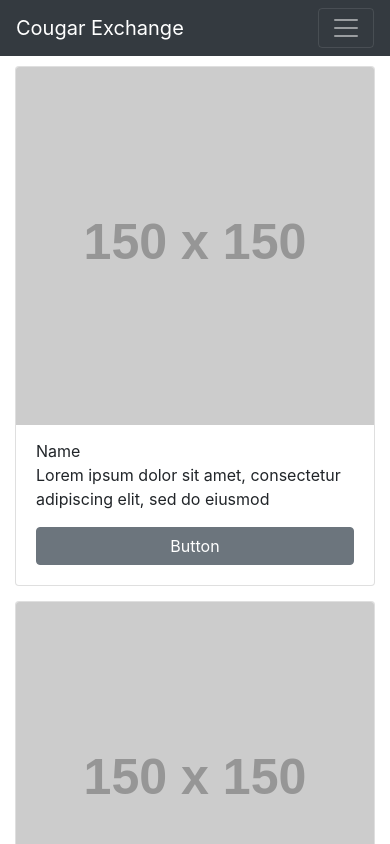
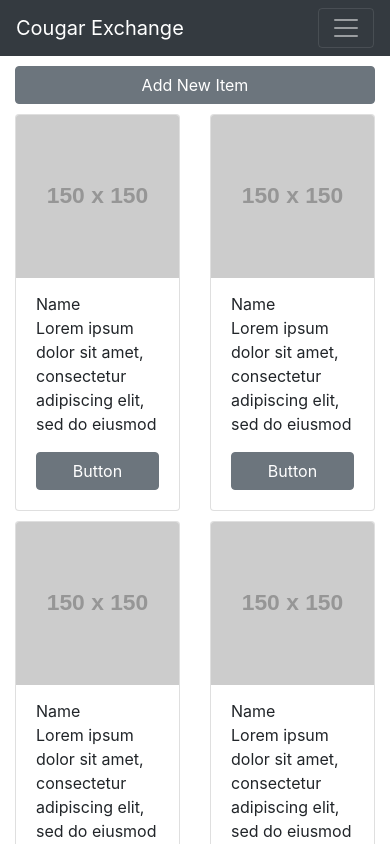
Before and after one commit to Usman0111/Cougar-Exchange, a React (Create React App) app in the folder client/: page /myItems in a window 390 px wide. Shown: the top 844 px of the page. Built offline with nearby package versions, Linux system fonts and the light colour scheme.

Commit message:
added modal and fixed responsiveness issue

```diff
--- a/client/src/pages/MyItems/Item.js
+++ b/client/src/pages/MyItems/Item.js
@@ -10,7 +10,7 @@ import {
 
 const Item = props => {
   return (
-    <Card>
+    <Card style={{ marginTop: "10px" }}>
       <CardImg
         top
         width="100%"
--- a/client/src/pages/MyItems/ItemList.js
+++ b/client/src/pages/MyItems/ItemList.js
@@ -1,21 +1,59 @@
-import React from "react";
-import { Container, CardDeck } from "reactstrap";
+import React, { useState } from "react";
+import {
+  Container,
+  Row,
+  Col,
+  Button,
+  Modal,
+  ModalHeader,
+  ModalBody,
+  ModalFooter
+} from "reactstrap";
 import Item from "./Item";
 
 const ItemList = props => {
-  let items = [1, 2, 3, 4];
+  const [items, setItems] = useState([1, 1, 1, 1, 1, 1]);
+
+  const [modal, setModal] = useState(false);
+
+  const toggle = () => setModal(!modal);
+
+  const addItem = () => {
+    setItems([...items, 1]);
+  };
 
   return (
-    <Container
-      className="themed-container"
-      fluid={true}
-      style={{ paddingTop: "10px" }}
-    >
-      <CardDeck>
+    <Container className="themed-container" fluid={true}>
+      <Button block style={{ marginTop: "10px" }} onClick={toggle}>
+        Add New Item
+      </Button>
+      <Row>
         {items.map(num => (
-          <Item />
+          <Col xs="6" sm="3">
+            <Item />
+          </Col>
         ))}
-      </CardDeck>
+      </Row>
+      <Modal isOpen={modal} toggle={toggle}>
+        <ModalHeader toggle={toggle}>Modal title</ModalHeader>
+        <ModalBody>
+          Lorem ipsum dolor sit amet, consectetur adipisicing elit, sed do
+          eiusmod tempor incididunt ut labore et dolore magna aliqua. Ut enim ad
+          minim veniam, quis nostrud exercitation ullamco laboris nisi ut
+          aliquip ex ea commodo consequat. Duis aute irure dolor in
+          reprehenderit in voluptate velit esse cillum dolore eu fugiat nulla
+          pariatur. Excepteur sint occaecat cupidatat non proident, sunt in
+          culpa qui officia deserunt mollit anim id est laborum.
+        </ModalBody>
+        <ModalFooter>
+          <Button color="primary" onClick={addItem}>
+            Do Something
+          </Button>{" "}
+          <Button color="secondary" onClick={toggle}>
+            Cancel
+          </Button>
+        </ModalFooter>
+      </Modal>
     </Container>
   );
 };
--- a/client/src/pages/MyItems/MyItems.js
+++ b/client/src/pages/MyItems/MyItems.js
@@ -1,12 +1,12 @@
 import React from "react";
 import ItemList from "./ItemList";
 
-function MyItems() {
+const MyItems = () => {
   return (
     <div>
       <ItemList />
     </div>
   );
-}
+};
 
 export default MyItems;
```
Also changed, not shown: client/src/pages/myDeals.js (deleted).
